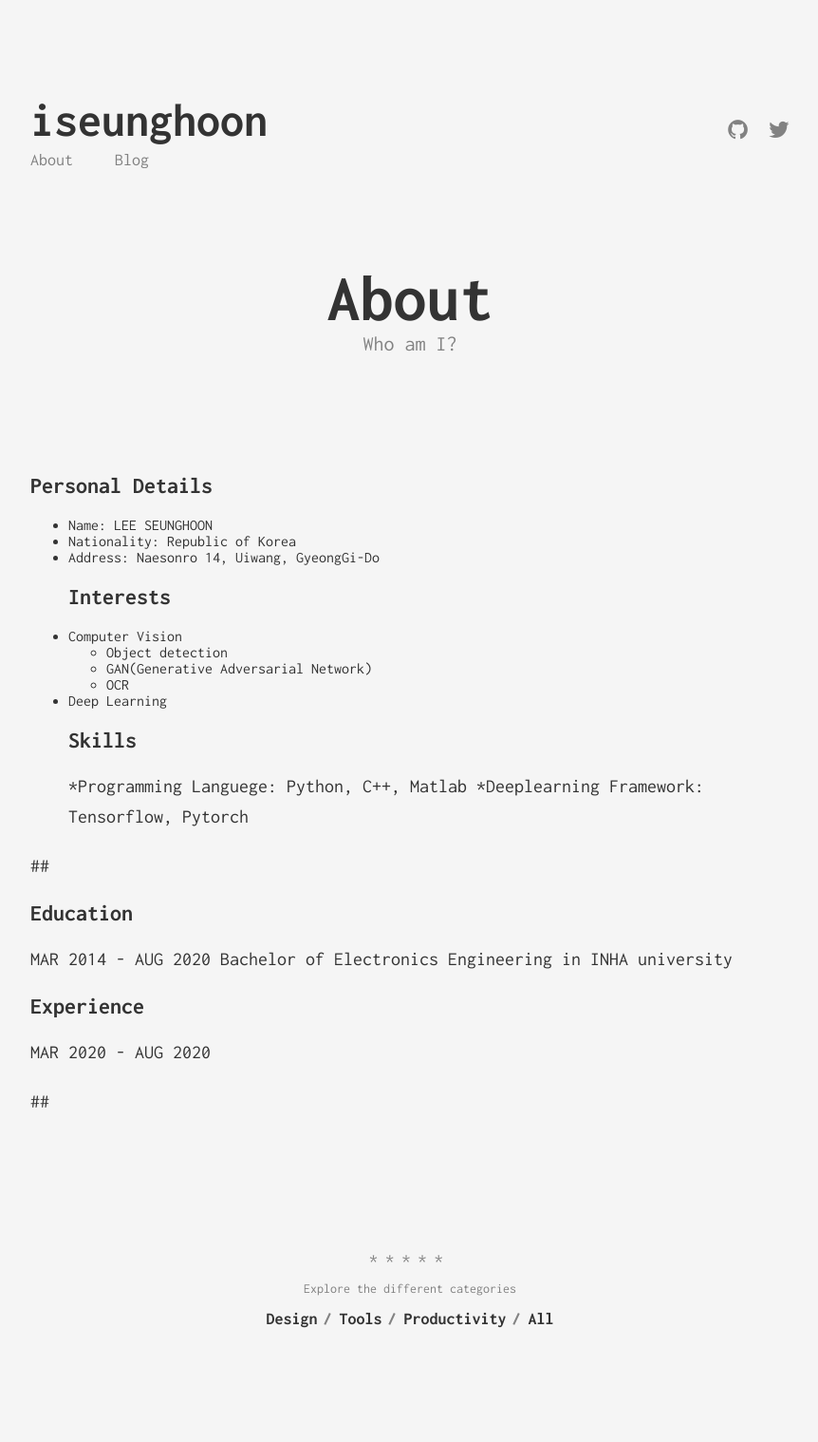
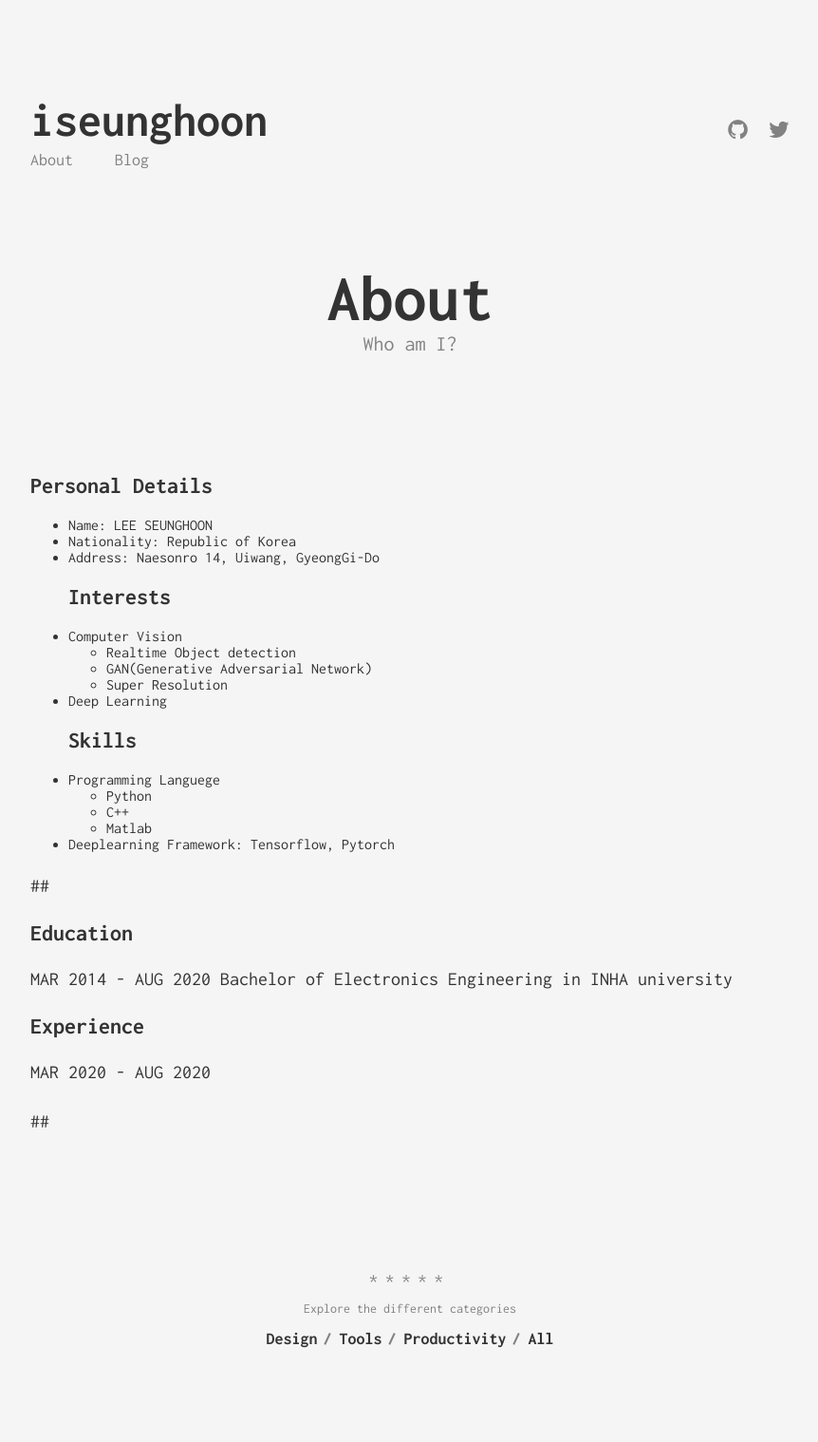
Before and after one commit to iseunghoon/iseunghoon.github.io, a Jekyll site: the page built from about.md, in a window 1280 px wide. Shown: the whole page at 95% size, without its empty margins (208-1070 px from the left). Built offline with Jekyll 4.4.1, drawn with Linux system fonts in a browser that asks for light colours; before the commit the page ends 1497 px from its top, so only the background shows below that.

Commit message:
Update about.md

```diff
--- a/about.md
+++ b/about.md
@@ -11,14 +11,17 @@ permalink: /about/
 * Address: Naesonro 14, Uiwang, GyeongGi-Do
 ## Interests
 * Computer Vision
-  * Object detection
+  * Realtime Object detection
   * GAN(Generative Adversarial Network)
-  * OCR
+  * Super Resolution
 
 * Deep Learning
 ## Skills
-*Programming Languege: Python, C++, Matlab
-*Deeplearning Framework: Tensorflow, Pytorch
+* Programming Languege
+  * Python
+  * C++
+  * Matlab
+* Deeplearning Framework: Tensorflow, Pytorch
 
 ##
 ## Education
```
